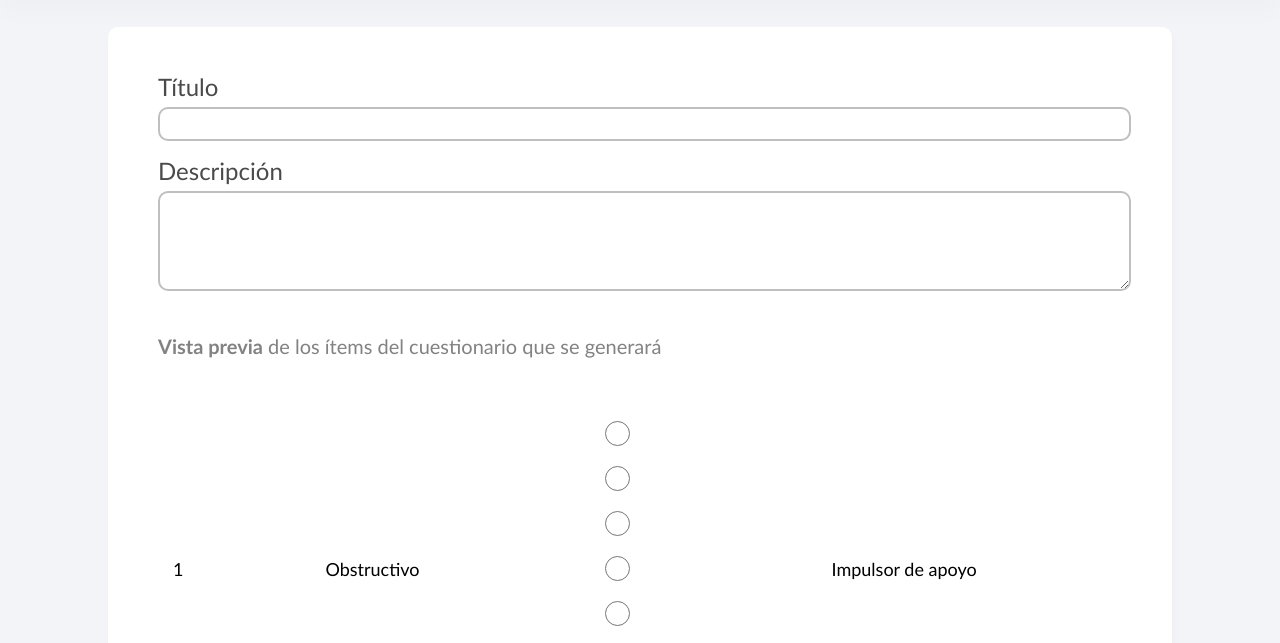
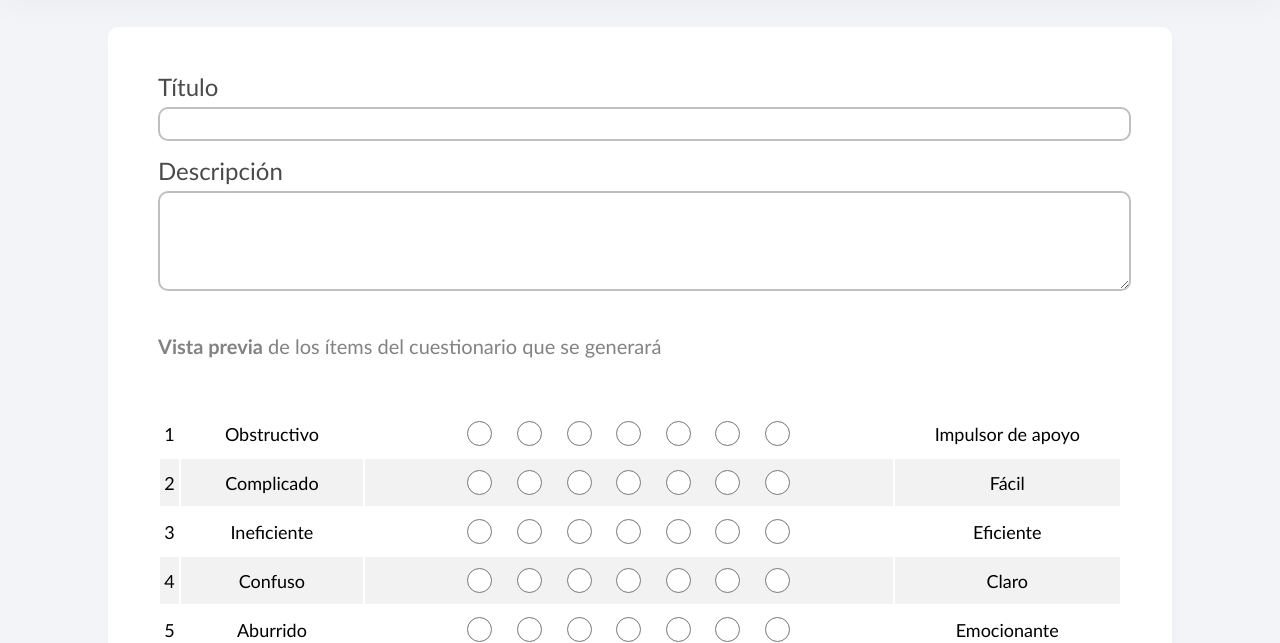
Before and after one commit to LuisaWho/CuestionarioUEQ, a plain HTML site: page templates/ueqShort.html in a window 1280 px wide. Shown: the part 93-736 px from the top of the page. Drawn offline with Linux system fonts and the light colour scheme.

Commit message:
Update ueqShort.html

```diff
--- a/templates/ueqShort.html
+++ b/templates/ueqShort.html
@@ -56,9 +56,8 @@
                 //INPUTS
                 td = tr.insertCell();
                 const radio = ['radio1', 'radio2', 'radio3', 'radio4', 'radio5', 'radio6', 'radio7'];
-                td.innerHTML = radio.map((radio) => `<div>
-                <input type="radio" name="radio1" value="valor" id="radio1">
-                </div>`).join(' ');
+                td.innerHTML = radio.map((radio) => `
+                <input type="radio" name="radio1" value="valor" id="radio1">`).join(' ');
 
                 //PROP2
                 td = tr.insertCell();
```
